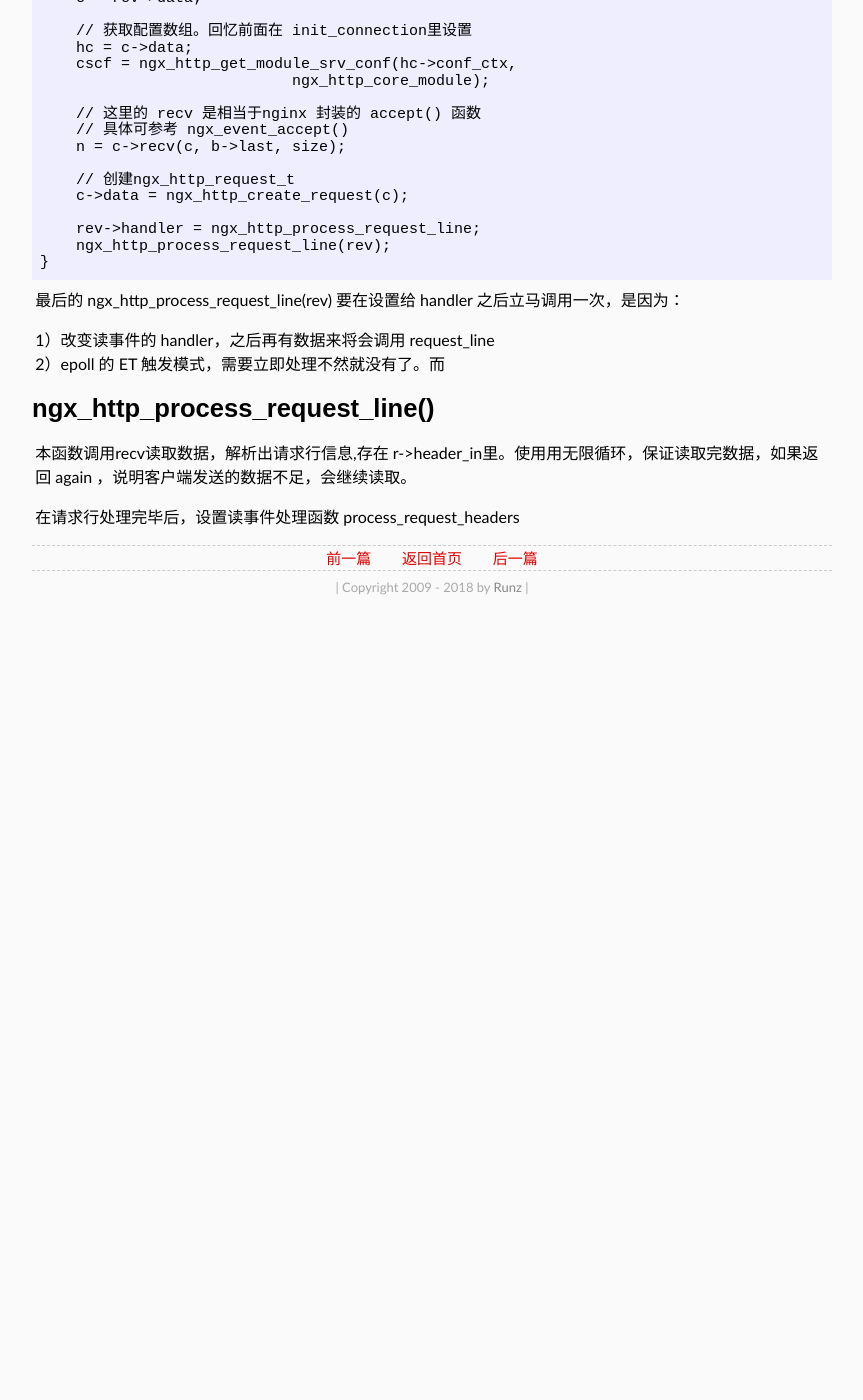
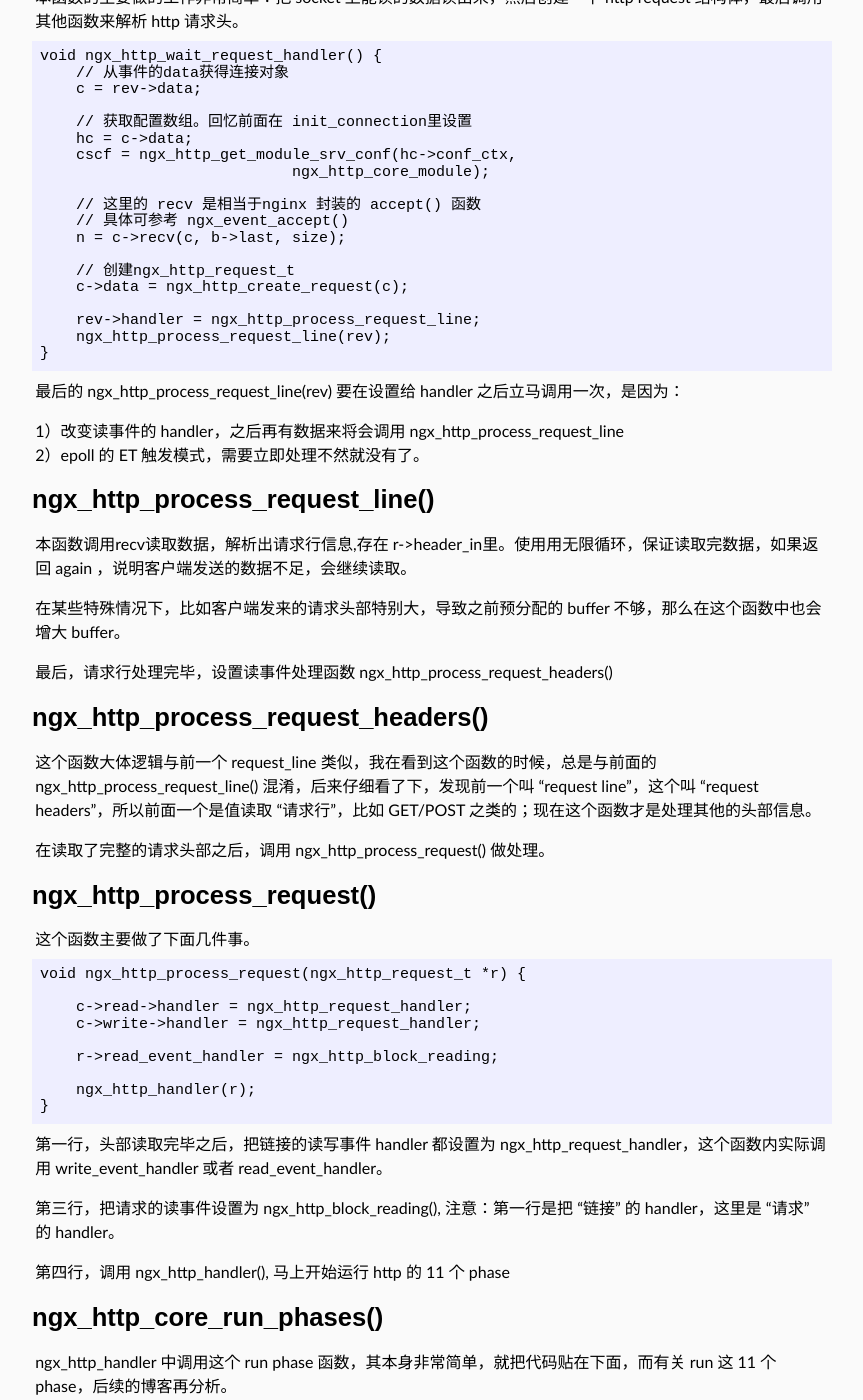
Before and after one commit to shaman7036/runzhen.github.io, a Jekyll site: the page built from _posts/2018-12-04-nginx-http-init-connection.md, in a window 1280 px wide and 1400 px high, scrolled down 1278 px. Shown: the whole window, without its empty margins (208-1071 px from the left). Built offline with Jekyll 4.4.1, drawn with Linux system fonts in a browser that asks for light colours; some web fonts are replaced; before the commit the page ends 1908 px from its top, so only the background shows below that; some of the changed text lies outside the part shown.

Commit message:
init connection

````diff
--- a/_posts/2018-12-04-nginx-http-init-connection.md
+++ b/_posts/2018-12-04-nginx-http-init-connection.md
@@ -86,12 +86,62 @@ void ngx_http_wait_request_handler() {
 
 最后的 ngx_http_process_request_line(rev) 要在设置给 handler 之后立马调用一次，是因为：
 
-1）改变读事件的 handler，之后再有数据来将会调用 request_line
-2）epoll 的 ET 触发模式，需要立即处理不然就没有了。而
+1）改变读事件的 handler，之后再有数据来将会调用 ngx_http_process_request_line
+2）epoll 的 ET 触发模式，需要立即处理不然就没有了。
 
 
 # ngx_http_process_request_line()
 
 本函数调用recv读取数据，解析出请求行信息,存在 r->header_in里。使用用无限循环，保证读取完数据，如果返回 again ，说明客户端发送的数据不足，会继续读取。
 
-在请求行处理完毕后，设置读事件处理函数 process_request_headers
+在某些特殊情况下，比如客户端发来的请求头部特别大，导致之前预分配的 buffer 不够，那么在这个函数中也会增大 buffer。
+
+最后，请求行处理完毕，设置读事件处理函数 ngx_http_process_request_headers()
+
+# ngx_http_process_request_headers()
+
+这个函数大体逻辑与前一个 request_line 类似，我在看到这个函数的时候，总是与前面的 ngx_http_process_request_line() 混淆，后来仔细看了下，发现前一个叫 “request line”，这个叫 “request headers”，所以前面一个是值读取 “请求行”，比如 GET/POST 之类的；现在这个函数才是处理其他的头部信息。
+
+在读取了完整的请求头部之后，调用 ngx_http_process_request() 做处理。
+
+# ngx_http_process_request()
+
+这个函数主要做了下面几件事。
+
+```
+void ngx_http_process_request(ngx_http_request_t *r) {
+
+    c->read->handler = ngx_http_request_handler;
+    c->write->handler = ngx_http_request_handler;
+
+    r->read_event_handler = ngx_http_block_reading;
+
+    ngx_http_handler(r);
+}
+```
+第一行，头部读取完毕之后，把链接的读写事件 handler 都设置为 ngx_http_request_handler，这个函数内实际调用 write_event_handler 或者 read_event_handler。
+
+第三行，把请求的读事件设置为 ngx_http_block_reading(), 注意：第一行是把 “链接” 的 handler，这里是 “请求” 的 handler。
+
+第四行，调用 ngx_http_handler(), 马上开始运行 http 的 11 个 phase
+
+# ngx_http_core_run_phases()
+
+ngx_http_handler 中调用这个 run phase 函数，其本身非常简单，就把代码贴在下面，而有关 run 这 11 个 phase，后续的博客再分析。
+
+```
+ngx_http_core_run_phases(ngx_http_request_t *r){
+
+    ngx_http_phase_handler_t   *ph;
+    ngx_http_core_main_conf_t  *cmcf;
+
+    cmcf = ngx_http_get_module_main_conf(r, ngx_http_core_module);
+
+    ph = cmcf->phase_engine.handlers;
+
+    while (ph[r->phase_handler].checker) {
+
+        rc = ph[r->phase_handler].checker(r, &ph[r->phase_handler]);
+    }
+}
+```
````
